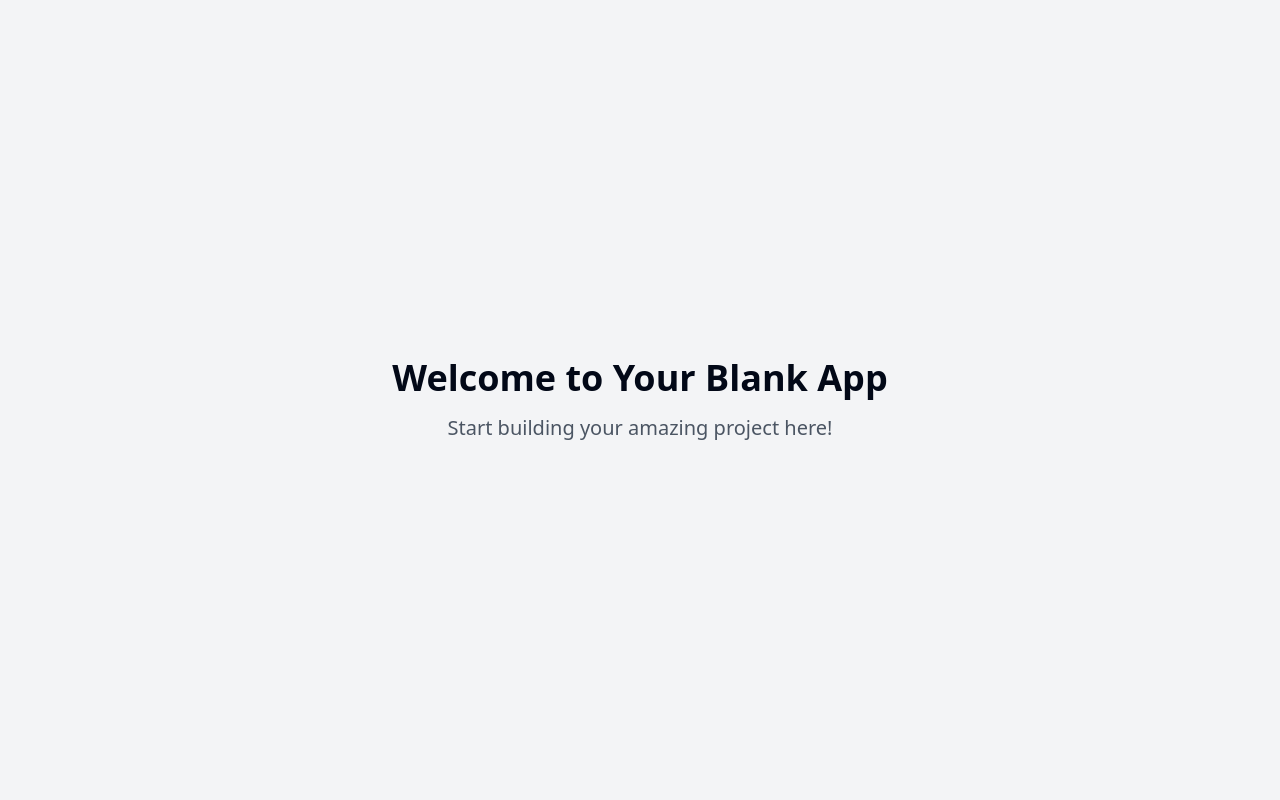
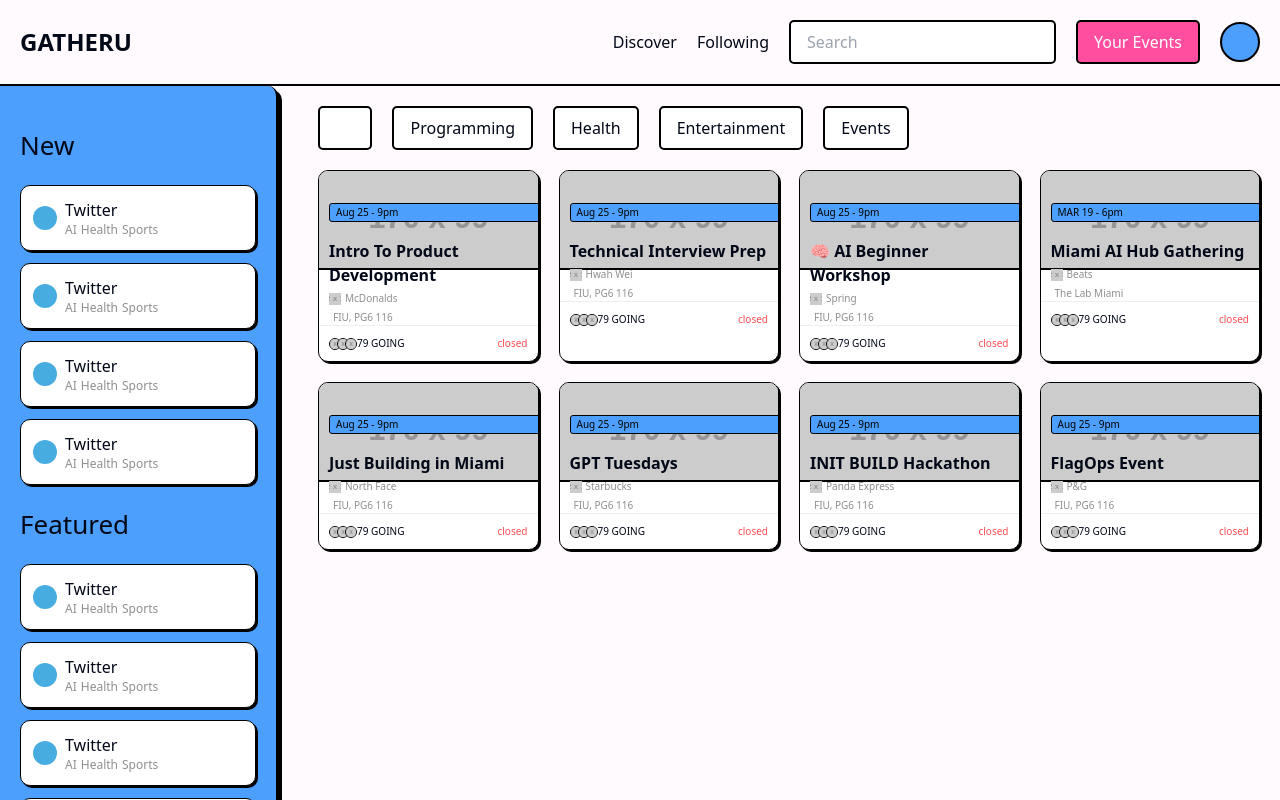
Before and after one commit to LoreMontero/p-198300, a React (Vite) app: page / in a window 1280 px wide. Built offline with nearby package versions, Linux system fonts and the light colour scheme.

Commit message:
Import Figma design from Builder
Imported from Builder.io to Lovable

```diff
--- /dev/null
+++ b/src/components/events/CategoryFilter.tsx
@@ -0,0 +1,28 @@
+import React from "react";
+import { Category } from "@/types/event";
+
+interface CategoryFilterProps {
+  categories: Category[];
+  onSelect: (category: Category) => void;
+}
+
+export const CategoryFilter: React.FC<CategoryFilterProps> = ({
+  categories,
+  onSelect,
+}) => {
+  return (
+    <div className="flex gap-5 mb-5 max-sm:flex-wrap max-sm:justify-center">
+      {categories.map((category) => (
+        <button
+          key={category.id}
+          onClick={() => onSelect(category)}
+          className={`bg-white px-4 py-2 rounded-[5px] border-2 border-solid border-black ${
+            category.active ? "bg-[#4D9FFD] text-white" : ""
+          }`}
+        >
+          {category.name}
+        </button>
+      ))}
+    </div>
+  );
+};
--- /dev/null
+++ b/src/components/events/EventCard.tsx
@@ -0,0 +1,52 @@
+import React from "react";
+import { Event } from "@/types/event";
+
+interface EventCardProps {
+  event: Event;
+}
+
+export const EventCard: React.FC<EventCardProps> = ({ event }) => {
+  return (
+    <div className="border overflow-hidden shadow-[2px_2px_0_#000] bg-white rounded-[10px] border-solid border-black">
+      <img
+        src={event.image}
+        alt={event.title}
+        className="w-full h-[99px] object-cover border-b-2 border-b-black border-solid"
+      />
+      <div className="text-black text-[10px] border relative top-[-67px] bg-[#4D9FFD] px-1.5 py-px rounded-[3px] border-solid border-black left-2.5">
+        {event.date} - {event.time}
+      </div>
+      <div className="text-base font-bold mt-[-50px] px-2.5 py-0">
+        {event.title}
+      </div>
+      <div className="flex items-center gap-1 text-[10px] text-[#8F8F8F] mt-1 px-2.5 py-0">
+        <img
+          src="https://placehold.co/12x12/8F8F8F/8F8F8F"
+          alt="Organizer"
+          className="w-3 h-3"
+        />
+        <span>{event.organizer}</span>
+      </div>
+      <div className="flex items-center gap-1 text-[10px] text-[#8F8F8F] mt-1 px-2.5 py-0">
+        <i className="ti ti-map-pin" />
+        <span>{event.location}</span>
+      </div>
+      <div className="flex justify-between items-center p-2.5 border-t-[#eee] border-t border-solid">
+        <div className="flex items-center gap-1">
+          <div className="flex">
+            {[1, 2, 3].map((i) => (
+              <img
+                key={i}
+                src="https://placehold.co/12x12/8F8F8F/8F8F8F"
+                alt="Attendee"
+                className="w-3 h-3 -mr-1 rounded-[50%] border-[0.5px] border-solid border-black"
+              />
+            ))}
+          </div>
+          <div className="text-[10px]">{event.attendees} GOING</div>
+        </div>
+        <div className="text-[#FD4D50] text-[10px]">{event.status}</div>
+      </div>
+    </div>
+  );
+};
--- /dev/null
+++ b/src/components/events/EventGrid.tsx
@@ -0,0 +1,17 @@
+import React from "react";
+import { Event } from "@/types/event";
+import { EventCard } from "./EventCard";
+
+interface EventGridProps {
+  events: Event[];
+}
+
+export const EventGrid: React.FC<EventGridProps> = ({ events }) => {
+  return (
+    <div className="grid grid-cols-[repeat(auto-fill,minmax(190px,1fr))] gap-5 max-md:grid-cols-[repeat(auto-fill,minmax(170px,1fr))] max-sm:grid-cols-[1fr]">
+      {events.map((event) => (
+        <EventCard key={event.id} event={event} />
+      ))}
+    </div>
+  );
+};
--- /dev/null
+++ b/src/components/layout/Header.tsx
@@ -0,0 +1,32 @@
+import React from "react";
+
+export const Header: React.FC = () => {
+  return (
+    <header className="flex justify-between items-center p-5 border-b-2 border-b-black border-solid max-sm:flex-col max-sm:gap-5">
+      <div className="text-2xl font-bold">GATHERU</div>
+      <div className="flex items-center gap-5 max-sm:flex-wrap max-sm:justify-center">
+        <nav>
+          <ul className="flex items-center gap-5">
+            <li>
+              <button className="text-base">Discover</button>
+            </li>
+            <li>
+              <button className="text-base">Following</button>
+            </li>
+          </ul>
+        </nav>
+        <div>
+          <input
+            type="text"
+            placeholder="Search"
+            className="px-4 py-2 rounded-[5px] border-2 border-solid border-black"
+          />
+        </div>
+        <button className="text-white bg-[#FF4D9F] px-4 py-2 rounded-[5px] border-2 border-solid border-black">
+          Your Events
+        </button>
+        <div className="w-10 h-10 bg-[#4D9FFD] rounded-[50%] border-2 border-solid border-black" />
+      </div>
+    </header>
+  );
+};
--- /dev/null
+++ b/src/components/layout/Layout.tsx
@@ -0,0 +1,17 @@
+import React from "react";
+import { Header } from "./Header";
+import { Sidebar } from "./Sidebar";
+
+interface LayoutProps {
+  children: React.ReactNode;
+}
+
+export const Layout: React.FC<LayoutProps> = ({ children }) => {
+  return (
+    <div className="min-h-screen bg-[#FFFAFD]">
+      <Header />
+      <Sidebar />
+      <main className="ml-[298px] p-5">{children}</main>
+    </div>
+  );
+};
--- /dev/null
+++ b/src/components/layout/Sidebar.tsx
@@ -0,0 +1,54 @@
+import React from "react";
+
+interface SidebarItemProps {
+  title: string;
+  organization: string;
+  tags: string[];
+}
+
+const SidebarItem: React.FC<SidebarItemProps> = ({
+  title,
+  organization,
+  tags,
+}) => (
+  <div className="border flex items-center gap-2 shadow-[2px_2px_0_#000] bg-white p-3 rounded-[10px] border-solid border-black">
+    <div className="w-6 h-6 bg-[#47ACDF] rounded-[50%]" />
+    <div className="flex flex-col">
+      <div className="text-base">{organization}</div>
+      <div className="flex gap-1 text-xs text-[#8F8F8F]">
+        {tags.map((tag, index) => (
+          <span key={index}>{tag}</span>
+        ))}
+      </div>
+    </div>
+  </div>
+);
+
+export const Sidebar: React.FC = () => {
+  return (
+    <aside className="w-[278px] fixed h-screen shadow-[4px_4px_0_#000] bg-[#4D9FFD] p-5 rounded-[0_10px_10px_0] border-r-2 border-r-black border-solid max-md:hidden">
+      <div className="text-[26px] mx-0 my-5">New</div>
+      <div className="flex flex-col gap-3">
+        {[1, 2, 3, 4].map((i) => (
+          <SidebarItem
+            key={`new-${i}`}
+            title={`Event ${i}`}
+            organization="Twitter"
+            tags={["AI", "Health", "Sports"]}
+          />
+        ))}
+      </div>
+      <div className="text-[26px] mx-0 my-5">Featured</div>
+      <div className="flex flex-col gap-3">
+        {[1, 2, 3, 4].map((i) => (
+          <SidebarItem
+            key={`featured-${i}`}
+            title={`Featured ${i}`}
+            organization="Twitter"
+            tags={["AI", "Health", "Sports"]}
+          />
+        ))}
+      </div>
+    </aside>
+  );
+};
--- a/src/pages/Index.tsx
+++ b/src/pages/Index.tsx
@@ -1,13 +1,129 @@
-// Update this page (the content is just a fallback if you fail to update the page)
+import React, { useState } from "react";
+import { Layout } from "@/components/layout/Layout";
+import { CategoryFilter } from "@/components/events/CategoryFilter";
+import { EventGrid } from "@/components/events/EventGrid";
+import { Category, Event } from "@/types/event";
+
+const categories: Category[] = [
+  { id: "all", name: "All", active: true },
+  { id: "programming", name: "Programming" },
+  { id: "health", name: "Health" },
+  { id: "entertainment", name: "Entertainment" },
+  { id: "events", name: "Events" },
+];
+
+const mockEvents: Event[] = [
+  {
+    id: "1",
+    title: "Intro To Product Development",
+    date: "Aug 25",
+    time: "9pm",
+    organizer: "McDonalds",
+    location: "FIU, PG6 116",
+    attendees: 79,
+    status: "closed",
+    image: "https://placehold.co/170x99/4D9FFD/4D9FFD",
+  },
+  {
+    id: "2",
+    title: "Technical Interview Prep",
+    date: "Aug 25",
+    time: "9pm",
+    organizer: "Hwah Wei",
+    location: "FIU, PG6 116",
+    attendees: 79,
+    status: "closed",
+    image: "https://placehold.co/170x99/4D9FFD/4D9FFD",
+  },
+  {
+    id: "3",
+    title: "🧠 AI Beginner Workshop",
+    date: "Aug 25",
+    time: "9pm",
+    organizer: "Spring",
+    location: "FIU, PG6 116",
+    attendees: 79,
+    status: "closed",
+    image: "https://placehold.co/170x99/4D9FFD/4D9FFD",
+  },
+  {
+    id: "4",
+    title: "Miami AI Hub Gathering",
+    date: "MAR 19",
+    time: "6pm",
+    organizer: "Beats",
+    location: "The Lab Miami",
+    attendees: 79,
+    status: "closed",
+    image: "https://placehold.co/170x99/4D9FFD/4D9FFD",
+  },
+  {
+    id: "5",
+    title: "Just Building in Miami",
+    date: "Aug 25",
+    time: "9pm",
+    organizer: "North Face",
+    location: "FIU, PG6 116",
+    attendees: 79,
+    status: "closed",
+    image: "https://placehold.co/170x99/4D9FFD/4D9FFD",
+  },
+  {
+    id: "6",
+    title: "GPT Tuesdays",
+    date: "Aug 25",
+    time: "9pm",
+    organizer: "Starbucks",
+    location: "FIU, PG6 116",
+    attendees: 79,
+    status: "closed",
+    image: "https://placehold.co/170x99/4D9FFD/4D9FFD",
+  },
+  {
+    id: "7",
+    title: "INIT BUILD Hackathon",
+    date: "Aug 25",
+    time: "9pm",
+    organizer: "Panda Express",
+    location: "FIU, PG6 116",
+    attendees: 79,
+    status: "closed",
+    image: "https://placehold.co/170x99/4D9FFD/4D9FFD",
+  },
+  {
+    id: "8",
+    title: "FlagOps Event",
+    date: "Aug 25",
+    time: "9pm",
+    organizer: "P&G",
+    location: "FIU, PG6 116",
+    attendees: 79,
+    status: "closed",
+    image: "https://placehold.co/170x99/4D9FFD/4D9FFD",
+  },
+];
 
 const Index = () => {
+  const [selectedCategory, setSelectedCategory] = useState<string>("all");
+  const [filteredEvents, setFilteredEvents] = useState<Event[]>(mockEvents);
+
+  const handleCategorySelect = (category: Category) => {
+    setSelectedCategory(category.id);
+    // In a real application, this would filter based on actual category data
+    setFilteredEvents(mockEvents);
+  };
+
   return (
-    <div className="min-h-screen flex items-center justify-center bg-gray-100">
-      <div className="text-center">
-        <h1 className="text-4xl font-bold mb-4">Welcome to Your Blank App</h1>
-        <p className="text-xl text-gray-600">Start building your amazing project here!</p>
-      </div>
-    </div>
+    <Layout>
+      <CategoryFilter
+        categories={categories.map((cat) => ({
+          ...cat,
+          active: cat.id === selectedCategory,
+        }))}
+        onSelect={handleCategorySelect}
+      />
+      <EventGrid events={filteredEvents} />
+    </Layout>
   );
 };
 
--- /dev/null
+++ b/src/types/event.ts
@@ -0,0 +1,17 @@
+export interface Event {
+  id: string;
+  title: string;
+  date: string;
+  time: string;
+  organizer: string;
+  location: string;
+  attendees: number;
+  status: "open" | "closed";
+  image: string;
+}
+
+export interface Category {
+  id: string;
+  name: string;
+  active?: boolean;
+}
```
